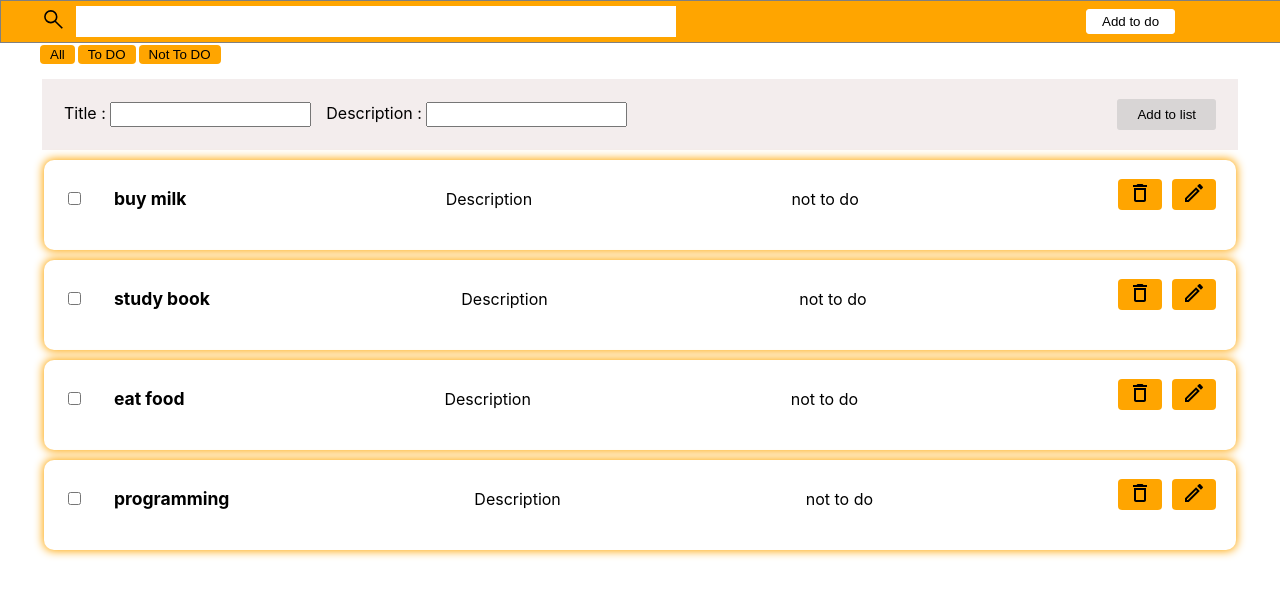
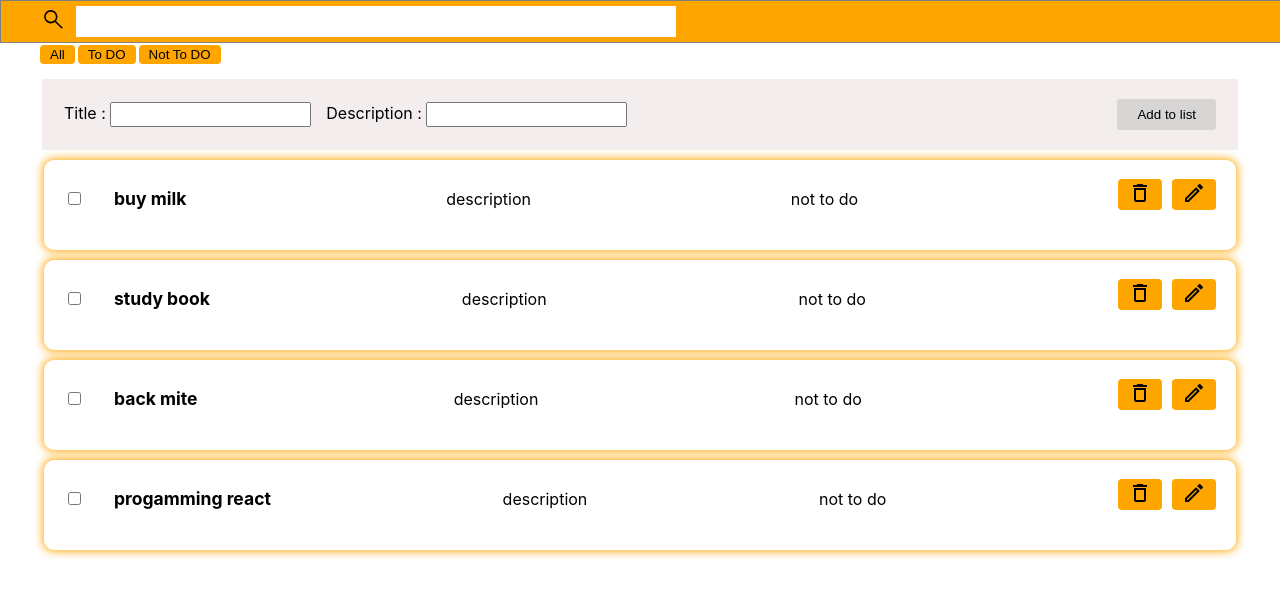
Before and after one commit to mahsaamini23/todoList, a React (Create React App) app: page / in a window 1280 px wide. Shown: the top 596 px of the page. Built offline with nearby package versions, Linux system fonts and the light colour scheme.

Commit message:
added useState to components and write logic state

```diff
--- a/package.json
+++ b/package.json
@@ -3,6 +3,7 @@
   "version": "0.1.0",
   "private": true,
   "dependencies": {
+    "@reduxjs/toolkit": "^1.8.6",
     "@testing-library/jest-dom": "^5.14.1",
     "@testing-library/react": "^13.0.0",
     "@testing-library/user-event": "^13.2.1",
--- a/src/component/button/Button.jsx
+++ b/src/component/button/Button.jsx
@@ -1,10 +1,10 @@
 import React from "react";
 import "./button.style.css";
 
-const Button = ({children}) =>{
+const Button = ({children,onClick}) =>{
     return(
         <div>
-            <button type="button" className="btn">
+            <button type="button" className="btn" onClick={onClick}>
                 {children}
             </button>
         </div>
--- a/src/component/card/Card.jsx
+++ b/src/component/card/Card.jsx
@@ -1,26 +1,38 @@
 import React from "react";
-import {todos} from "../../database/database";
 import Button from "../button/Button";
 import "./card.style.css";
 import { ReactComponent as Delete } from "../../assets/svg/delete_icon.svg";
 import { ReactComponent as Edit } from "../../assets/svg/edit_icon.svg";
 
-const Card =({search})=>{
+
+const Card =({search,todo,setTodo,setForm,setMode,filter})=>{
+    const handelDelete = (id) =>{
+        console.log(id);
+        setTodo(todo.filter(item => item.id !== id ))
+    }
+    const handelEdit = (item) =>{
+        setMode(false);
+        setForm(item);
+    }
+
+    const handelCheck = (id) => {
+        setTodo(todo.map(item=>item.id===id ? {...item , status:!item.status} : item));
+    }
 
     return(
         <div className="container_card">
-            {todos.filter(todo => search === "" ? todo : todo.title.toLowerCase().includes(search.toLowerCase() ))
-            .map(todo => (
-                <div key={todo.id} className="card">
+            {todo.filter(t => search === "" ? t : t.title.toLowerCase().includes(search.toLowerCase())&&(filter==="All" ? true : t.status === filter))
+            .map(item => (
+                <div key={item.id} className="card">
                     <div className="card_title">
-                        <input type="checkbox"/>
-                        <h3 className="title">{todo.title}</h3>
+                        <input type="checkbox" onClick={()=>handelCheck(item.id)}/>
+                        <h3 className="title">{item.title}</h3>
                     </div>
-                    <p className="card_description">{todo.description}</p>
-                    <p>{todo.status}</p>
+                    <p className="card_description">{item.description}</p>
+                    <p >{item.status ?"not to do":"to do"}</p>
                     <div className="card_btn">
-                        <Button className="btn"><Delete className="btn_delete"/></Button>
-                        <Button  className="btn"><Edit  className="btn_edit"/></Button>
+                        <Button className="btn" onClick={()=>handelDelete(item.id)}><Delete className="btn_delete"/></Button>
+                        <Button  className="btn" onClick={()=>handelEdit(item.id)}><Edit  className="btn_edit"/></Button>
                     </div>
                 </div>
             ))}
--- a/src/component/form/Form.jsx
+++ b/src/component/form/Form.jsx
@@ -1,21 +1,35 @@
 import React from "react";
 import "./form.style.css";
 
-const Form = () =>{
+const Form = ({form , setForm, todo, setTodo , mode, setMode}) =>{
+    const handelSubmit = (e)=>{
+        e.preventDefault();
+        if(mode){
+            setTodo([...todo , {id:Math.floor(Math.random()*1000), title:form.title , description:form.description , status:"not to do"}]);
+
+        }else{
+            setTodo(todo.map(item=> item.id === form.id ? form: item));
+        }
+        setForm({id:"" , title:"" , description:"" , status:""})
+        setMode(true)
+    }
+    const handelChange =(e)=>{
+        setForm({...form , [e.target.name] : e.target.value});
+    }
     return(
-        <div className="form">
-            <div className="form_container">
+        <form  onSubmit={handelSubmit}  className="form">
+            <div   className="form_container">
                 <div className="container_title">
                     <label className="form_label">Title : </label>
-                    <input className="input" type="text" name="title"/>
+                    <input className="input" type="text" name="title"value={form.title} onChange={handelChange}/>
                 </div>
                 <div className="container_description">
                     <label className="form_label">Description : </label>
-                    <input className="input" type="text" name="description"/>
+                    <input className="input" type="text" name="description" value={form.description} onChange={handelChange}/>
                 </div>
             </div>
-            <button type="submit" className="btn_submit">Add to list</button>
-        </div>
+            <button type="submit" className="btn_submit">{mode===true ? "Add to list": "Edit item"}</button>
+        </form>
     )
 }
 
--- a/src/component/form/form.style.css
+++ b/src/component/form/form.style.css
@@ -24,7 +24,7 @@
     padding:8px 20px;
     cursor: pointer;
 }
-.btn_submit:hover{
+/* .btn_submit:hover{
     box-shadow: 0 2px 10px 2px rgb(160, 160, 160);
     padding:9px 22px;
-}
+} */
--- a/src/component/search/Search.jsx
+++ b/src/component/search/Search.jsx
@@ -5,6 +5,7 @@ import Button from "../button/Button";
 
 const Search = ({setSearch}) => {
     const filterBtn = [{id:1, title:"All"},{id:2, title:"To DO"},{id:3, title:"Not To DO"}]
+
     return(
         <div className="search">
             <div className="container_search">
@@ -14,7 +15,6 @@ const Search = ({setSearch}) => {
                 <div>
                     <input type="search" className="search_input" onChange={(e)=>setSearch(e.target.value)}/>
                 </div>
-                <button className="btn_add">Add to do</button>
             </div>
             <div className="search_filter">
                 {filterBtn.map(item => (
--- a/src/database/database.js
+++ /dev/null
@@ -1,6 +0,0 @@
-export const todos = [
-    {id:1, title:"buy milk" , description:"Description" ,status:"not to do"},
-    {id:2, title:"study book" , description:"Description",status:"not to do"},
-    {id:3, title:"eat food" , description:"Description",status:"not to do"},
-    {id:4, title:"programming" , description:"Description",status:"not to do"},
-]
--- /dev/null
+++ b/src/db/db.js
@@ -0,0 +1,6 @@
+export const todos=[
+    {id:1, title:"buy milk", description:"description", status:"not to do"},
+    {id:2, title:"study book", description:"description", status:"not to do "},
+    {id:3, title:"back mite", description:"description", status:"not to do"},
+    {id:4, title:"progamming react", description:"description", status:"not to do"},
+]
--- a/src/page/Home/home.jsx
+++ b/src/page/Home/home.jsx
@@ -2,16 +2,21 @@ import React,{useState} from "react";
 import Card from "../../component/card/Card";
 import Search from "../../component/search/Search";
 import Form from "../../component/form/Form";
+import {todos} from "../../db/db";
 
 const Home = ()=>{
+    const [filter, setFilter] = useState("All")
+
     const [search,setSearch] = useState("");
     const [form,setForm] = useState({id:"", title:"" ,description:"", status:"not to do"})
+    const [todo,setTodo] = useState(todos);
+    const [mode ,setMode] = useState(true);
 
     return(
         <div className="home">
-            <Search setSearch={setSearch}/>
-            <Form/>
-            <Card search={search}/>
+            <Search setSearch={setSearch} todo={todo} setTodo={setTodo} filter={filter} setFilter={setFilter}/>
+            <Form form={form} setForm={setForm} todo={todo} setTodo={setTodo} mode={mode} setMode={setMode}/>
+            <Card search={search} todo={todo} setTodo={setTodo} setForm={setForm} mode={mode} setMode={setMode} filter={filter}/>
         </div>
     )
 }
```
Also changed, not shown: src/reducer/cardReducer.js (added), 1 other file (tests, documents, lock files or other folders).
